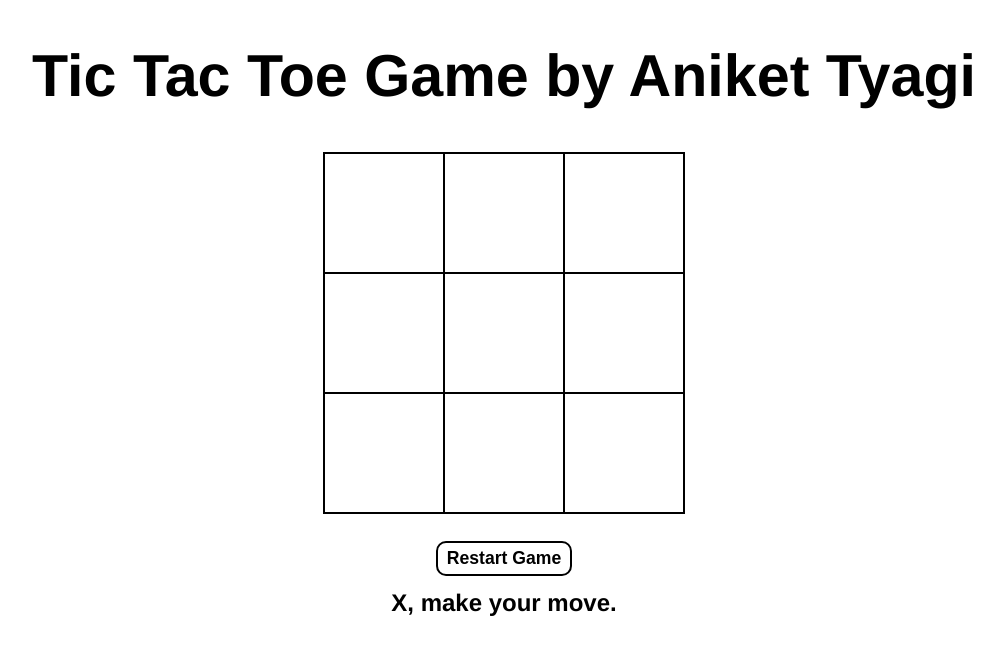
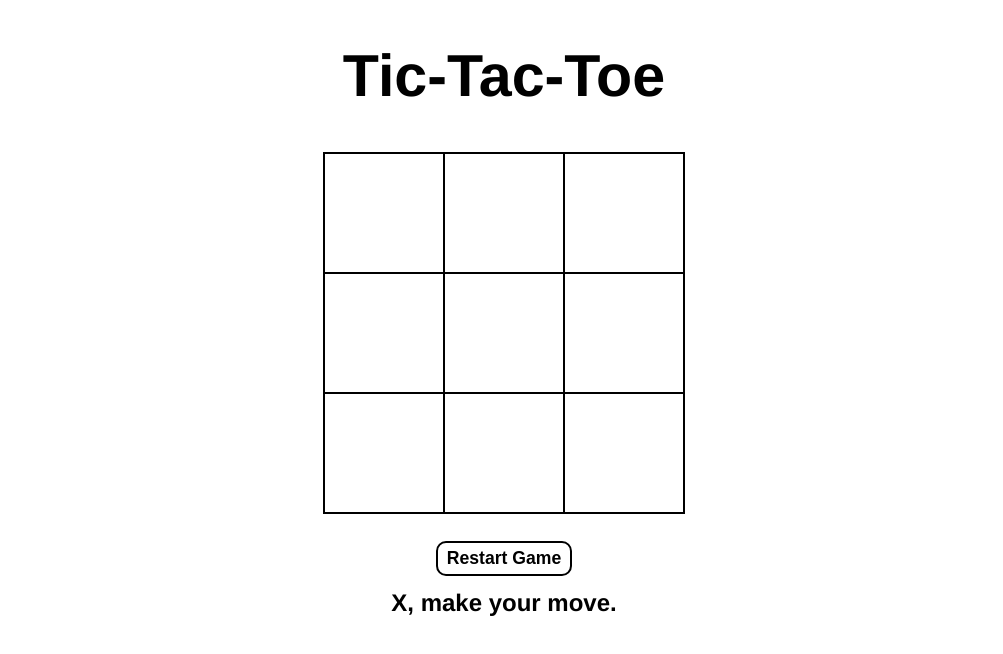
Before and after one commit to Aniket356/tic-tac-toe, a plain HTML site: page index.html in a window 1280 px wide. Shown: the whole page, without its empty margins (136-1139 px from the left). Drawn offline with Linux system fonts and the light colour scheme.

Commit message:
change heading

```diff
--- a/index.html
+++ b/index.html
@@ -8,7 +8,7 @@
     <title>Tic Tac Toe</title>
 </head>
 <body>
-    <h1>Tic Tac Toe Game by Aniket Tyagi</h1>
+    <h1>Tic-Tac-Toe</h1>
     <div class="game-board">
         <div class="cell" data-number="1"></div>
         <div class="cell" data-number="2"></div>
```
